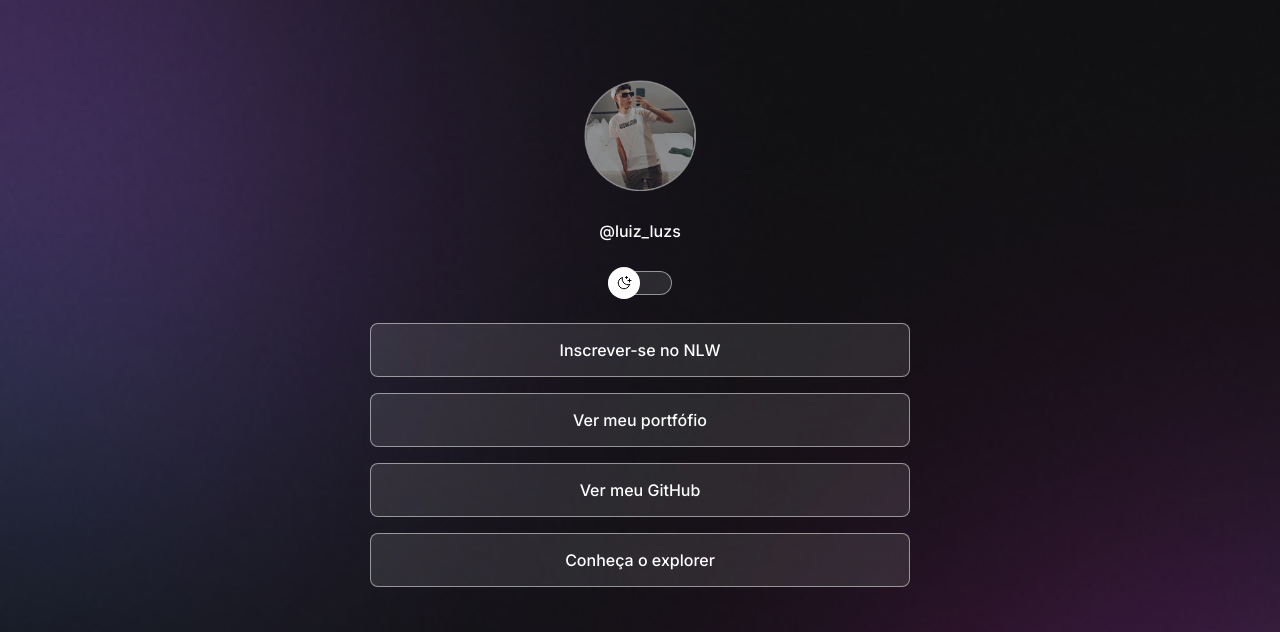
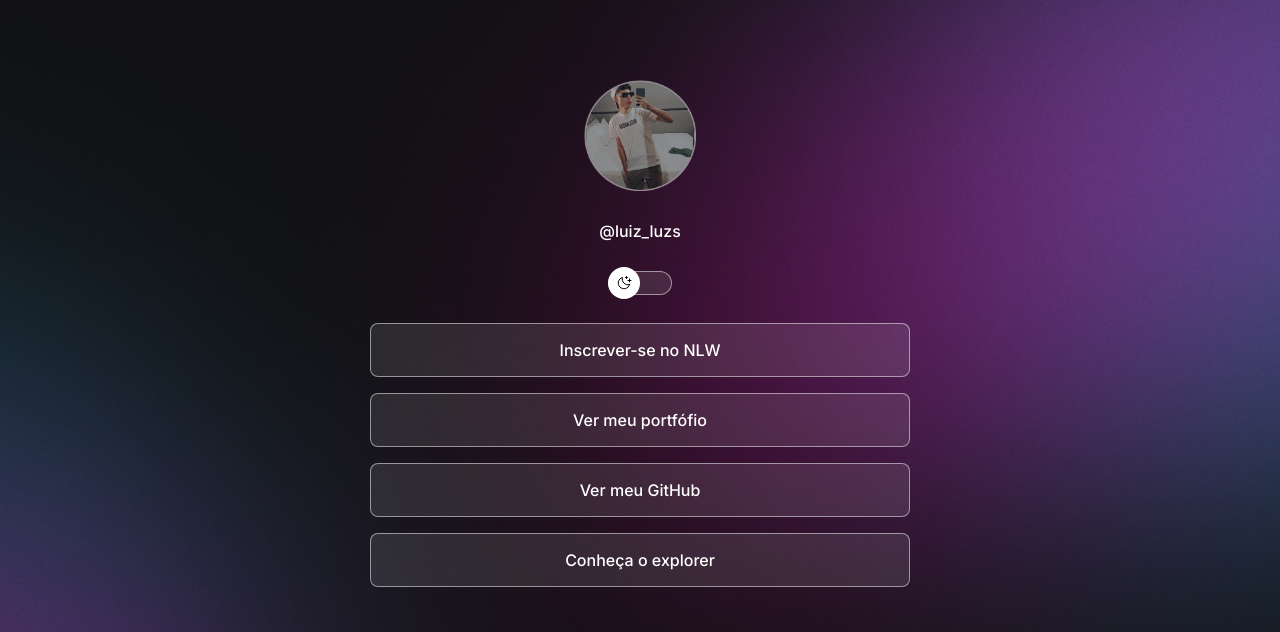
Before and after one commit to Luiz-luzs/Meu-Site, a plain HTML site: page index.html in a window 1280 px wide. Shown: the top 632 px of the page. Drawn offline with nearby package versions, Linux system fonts and the light colour scheme.

Commit message:
change background based on media queries

```diff
--- a/style.css
+++ b/style.css
@@ -29,6 +29,7 @@ body {
   background-repeat: no-repeat;
   background-position: top center;
   background-size: cover;
+  height: 100vh;
 
   /*background: color image repeat position/size */
   /*background: url(./assets/bg-mobile.jpg) no-repeat top center/cover;*/
@@ -164,3 +165,14 @@ footer {
   text-align: center;
   font-size: 14px;
 }
+
+/* Media queries */
+@media(min-width: 700px) {
+  :root{
+    --bg-url: url(./assets/bg-desktop-dark.jpg);
+  }
+
+  .light{
+    --bg-url: url(./assets/bg-desktop-light.jpg);
+  }
+}
```
Also changed, not shown: assets/bg-desktop-dark.jpg (added), assets/bg-desktop-light.jpg (added).
